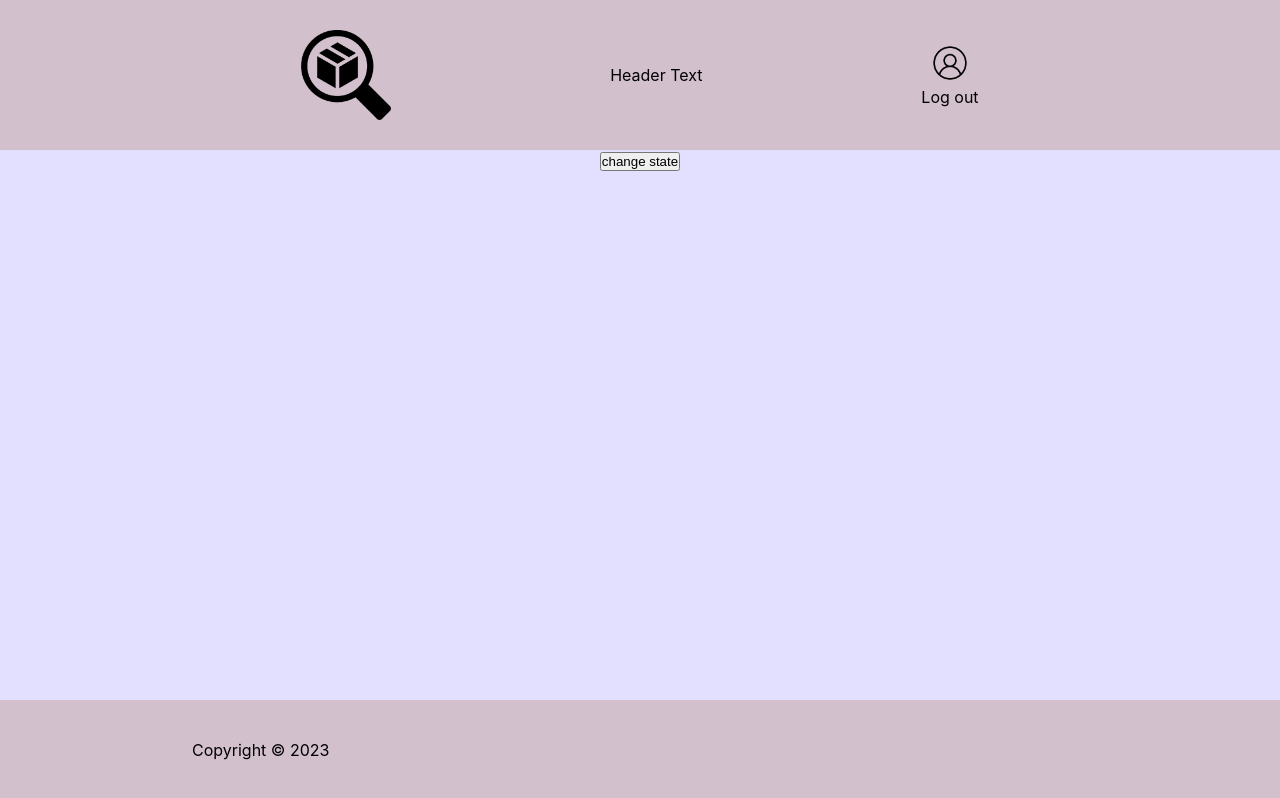
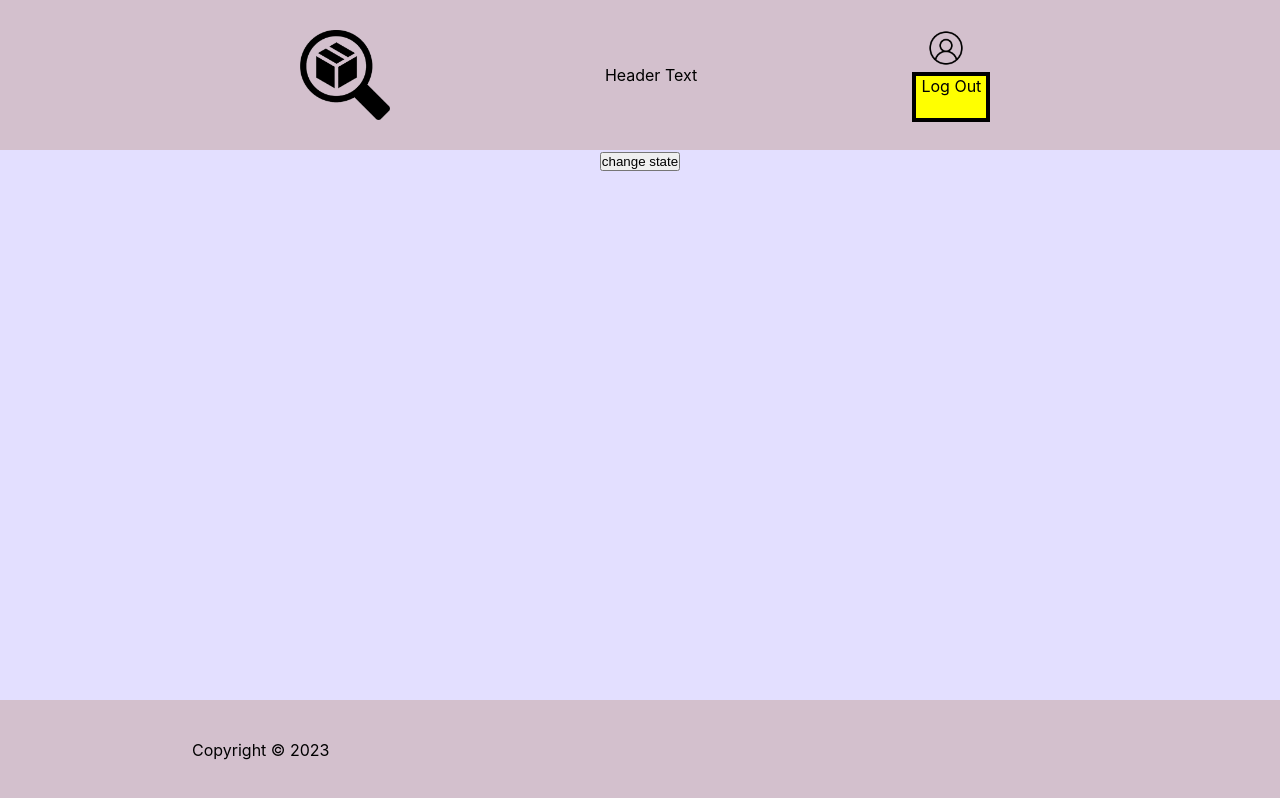
Before and after one commit to Markot96/mail-tracking-service, a React (Create React App) app: page / in a window 1280 px wide. Built offline with nearby package versions, Linux system fonts and the light colour scheme.

Commit message:
added default header buttons

```diff
--- a/src/components/Header.jsx
+++ b/src/components/Header.jsx
@@ -1,24 +1,25 @@
 import '../styles/Header.css';
 import mainLogo from '../assets/package-tracker-main-logo.png'
 import profileIcon from '../assets/profile-icon.png'
+import HeaderButton from './HeaderButton';
 
 
 function Header(props) {
 
-    const Authorization = (() => {
+    const AuthorizationButtons = (() => {
         return (
             <div className="authorization">
-                <p>Login</p>
-                <p>Register</p>
+                    <HeaderButton text="Login"/>
+                    <HeaderButton text="Register"/>
             </div>
         );
     });
 
-    const MyAccount = (() => {
+    const MyAccountButtons = (() => {
         return (
             <div className="authorization">
                 <img src={profileIcon} className="profile-icon" alt="profile icon" />
-                <p>Log out</p>
+                <HeaderButton text="Log Out"/>
             </div>
         );
     });
@@ -29,7 +30,7 @@ function Header(props) {
                 <div className="inner-header">
                     <img src={mainLogo} className="main-logo" alt="mainLogo" />
                     Header Text
-                    {props.isGuest ? <Authorization/> : <MyAccount/> }
+                    {props.isGuest ? <AuthorizationButtons/> : <MyAccountButtons/> }
                 </div>
             </div>
         </div>
--- a/src/components/HeaderButton.jsx
+++ b/src/components/HeaderButton.jsx
@@ -1,9 +1,9 @@
 import '../styles/HeaderButton.css';
 
-function HeaderButton() {
+function HeaderButton(props) {
     return (
         <div className="header-button">
-
+            {props.text}
         </div>
     );
 }
--- /dev/null
+++ b/src/styles/HeaderButton.css
@@ -0,0 +1,8 @@
+.header-button {
+    width: calc(100% + 10px);
+    /* height: calc(100% + 50px); */
+    height: 50px;
+    background-color: yellow;
+    border: 4px solid black;
+    text-align: center;
+}
```
